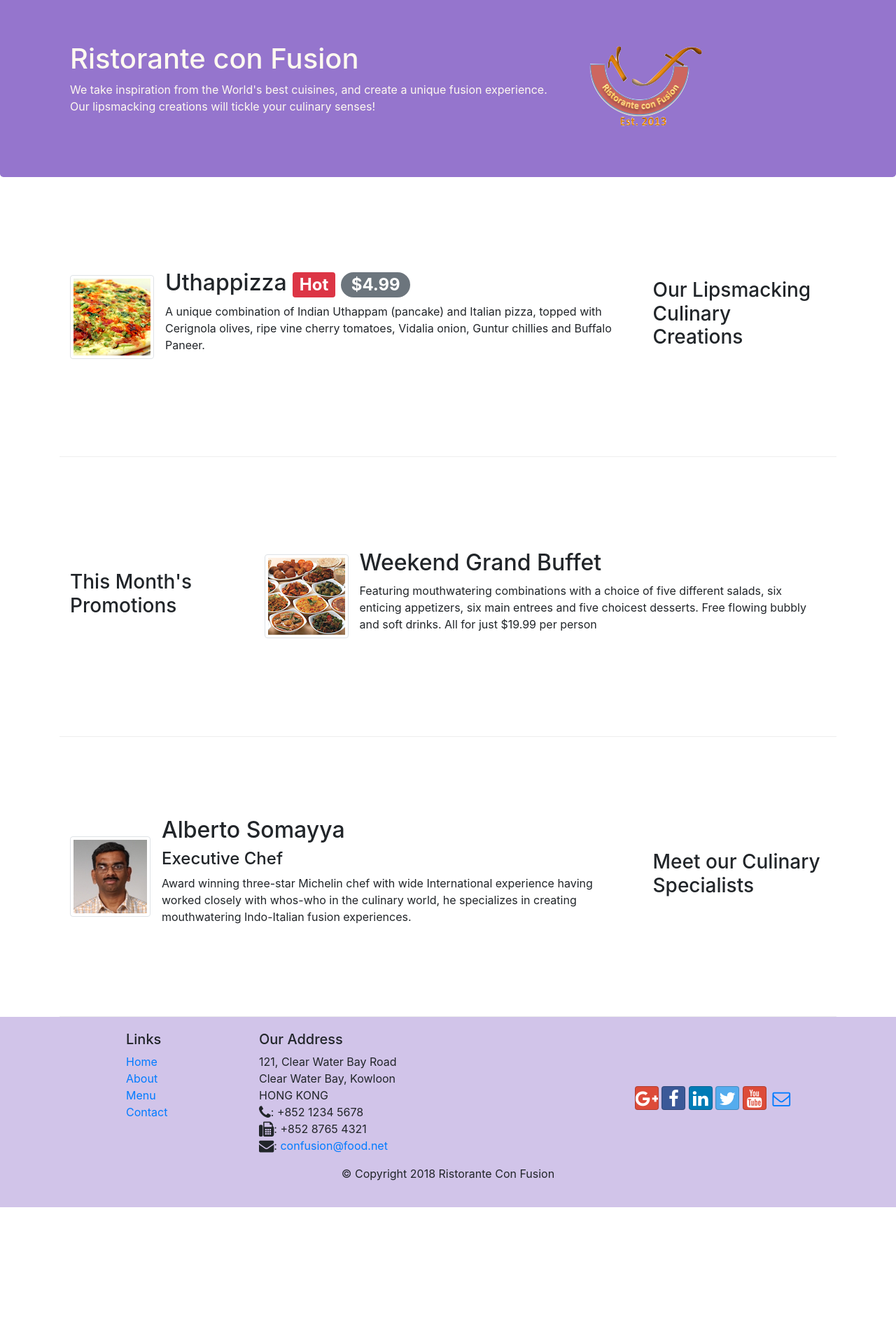
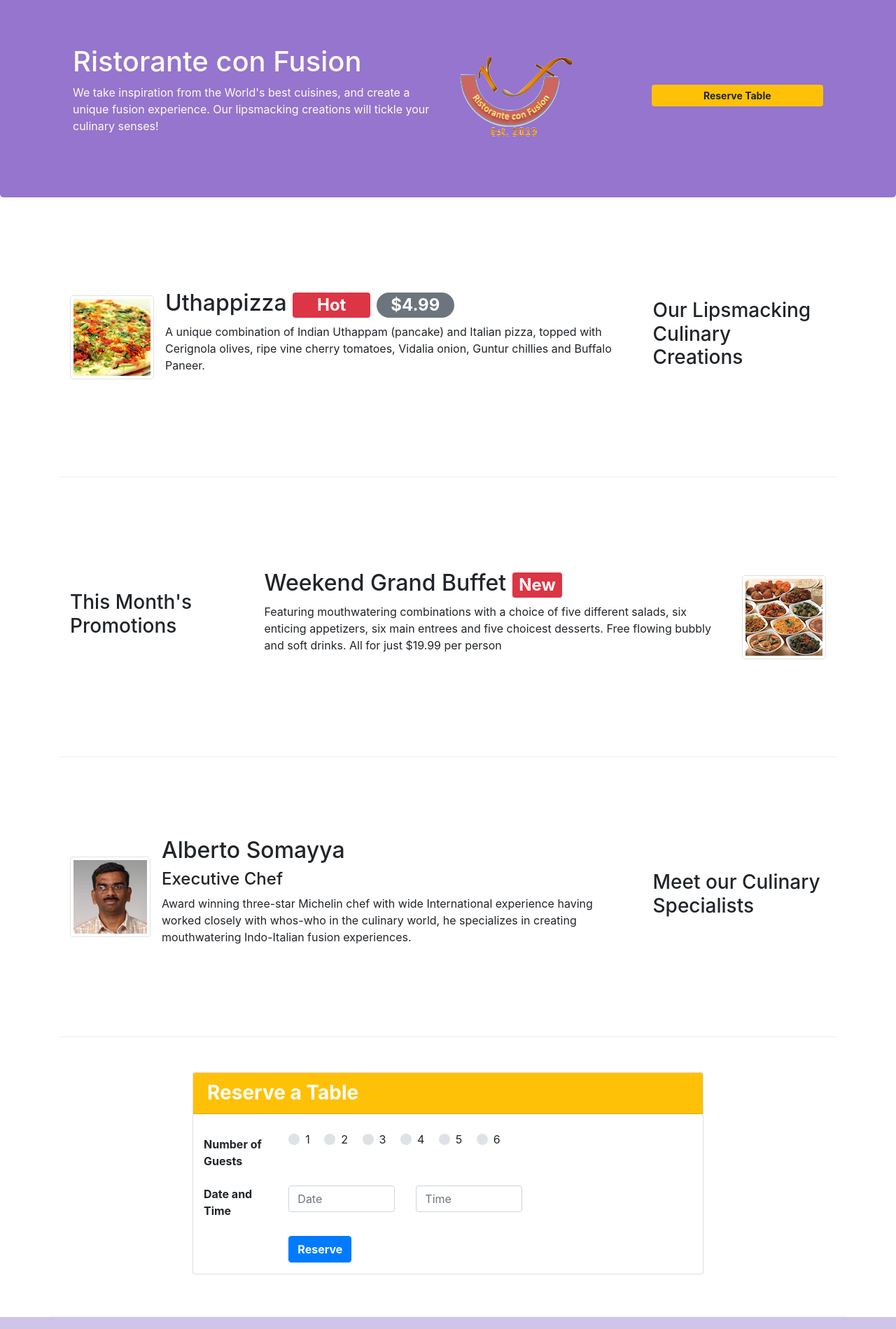
Before and after one commit to m0hit312000/Bootstrap_Learning, a website: page index.html in a window 1280 px wide. Shown: the part 60-1959 px from the top of the page at 70% size. Before the commit the page ends 1785 px from the top, so only its background shows below. Drawn offline with nearby package versions, Linux system fonts and the light colour scheme.

Commit message:
Assignment-2

```diff
--- a/index.html
+++ b/index.html
@@ -34,13 +34,16 @@
     </nav>
     <header class="jumbotron">
         <div class="container">
-            <div class="row row-header">
-                <div class="col-12 col-sm-8">
+            <div class="row row-header p-1">
+                <div class="col-12 col-md-6">
                     <h1>Ristorante con Fusion</h1>
                     <p>We take inspiration from the World's best cuisines, and create a unique fusion experience. Our lipsmacking creations will tickle your culinary senses!</p>
                 </div>
-                <div class="col-12 col-sm align-self-center">
+                <div class="col-12 col-md-3 align-self-center">
                    <img src="img/logo.png" class="image-fluid">
+                </div>
+                <div class="col-md-3 align-self-center">
+                  <a role="button" class="btn btn-warning btn-sm btn-block font-weight-bold" href="#card-form">Reserve Table</a>
                 </div>
             </div>
         </div>
@@ -55,8 +58,8 @@
                <div class="media">
                   <img class="d-flex mr-3 img-thumbnail align-self-center" src="img/uthappizza.png" alt="uthappizza">
                   <div class="media-body">
-                     <h2 class="mt-0">Uthappizza <span class="badge badge-danger">Hot </span> <span class="badge badge-pill badge-secondary"> $4.99</span></h2>
-                     <p>A unique combination of Indian Uthappam (pancake) and Italian pizza, topped with Cerignola olives, ripe vine cherry tomatoes, Vidalia onion, Guntur chillies and Buffalo Paneer.</p>
+                     <h2 class="mt-0">Uthappizza <span class="badge badge-danger col-md-2 col-6">Hot </span> <span class="badge badge-pill badge-secondary col-md-2 col-6"> $4.99</span></h2>
+                     <p class="d-none d-sm-block">A unique combination of Indian Uthappam (pancake) and Italian pizza, topped with Cerignola olives, ripe vine cherry tomatoes, Vidalia onion, Guntur chillies and Buffalo Paneer.</p>
                   </div>
                </div>
             </div>
@@ -69,13 +72,12 @@
             </div>
             <div class="col col-sm col-md">
                 <div class="media">
-                    <img class="d-flex mr-3 img-thumbnail align-self-center" src="img/buffet.png" alt="buffet">
                     <div class="media-body">
-                        <h2 class="mt-0">Weekend Grand Buffet</h2>
-                        <p>Featuring mouthwatering combinations with a choice of five different salads, six enticing appetizers, six main entrees and five choicest desserts. Free flowing bubbly and soft drinks. All for just $19.99 per person </p>
+                        <h2 class="mt-0">Weekend Grand Buffet <span class="badge badge-danger">New</span></h2>
+                        <p class="d-none d-sm-block">Featuring mouthwatering combinations with a choice of five different salads, six enticing appetizers, six main entrees and five choicest desserts. Free flowing bubbly and soft drinks. All for just $19.99 per person </p>
                     </div>
+                    <img class="d-flex ml-3 img-thumbnail align-self-center" src="img/buffet.png" alt="buffet">
                  </div>
-
             </div>
         </div>
 
@@ -89,12 +91,66 @@
                     <div class="media-body">
                         <h2>Alberto Somayya</h2>
                         <h4>Executive Chef</h4>
-                        <p>Award winning three-star Michelin chef with wide International experience having worked closely with whos-who in the culinary world, he specializes in creating mouthwatering Indo-Italian fusion experiences. </p>
+                        <p class="d-none d-sm-block">Award winning three-star Michelin chef with wide International experience having worked closely with whos-who in the culinary world, he specializes in creating mouthwatering Indo-Italian fusion experiences. </p>
                     </div>
                  </div>
 
             </div>
         </div>
+    </div>
+    <div class="container row row-content  justify-content-center">
+      <div class="col-12 col-md-8 ">
+         <div id="card-form" class="card">
+           <h3 class="card-header bg-warning text-white font-weight-bold">Reserve a Table</h3>
+           <form class="pt-4 container">
+                <div class="form-group row">
+                  <label for="NoOfGuest" class="col-form-label col-md-2 font-weight-bold">Number of Guests</label>
+                   <div class="col col-md-6">
+                      <div class="custom-control custom-radio custom-control-inline">
+                        <input type="radio" id="customRadioInline1" name="customRadioInline1" class="custom-control-input">
+                        <label class="custom-control-label" for="customRadioInline1">1</label>
+                      </div>
+                      <div class="custom-control custom-radio custom-control-inline">
+                        <input type="radio" id="customRadioInline2" name="customRadioInline1" class="custom-control-input">
+                        <label class="custom-control-label" for="customRadioInline2">2</label>
+                      </div>
+                      <div class="custom-control custom-radio custom-control-inline">
+                        <input type="radio" id="customRadioInline1" name="customRadioInline1" class="custom-control-input">
+                        <label class="custom-control-label" for="customRadioInline1">3</label>
+                      </div>
+                      <div class="custom-control custom-radio custom-control-inline">
+                        <input type="radio" id="customRadioInline2" name="customRadioInline1" class="custom-control-input">
+                        <label class="custom-control-label" for="customRadioInline2">4</label>
+                      </div>
+                      <div class="custom-control custom-radio custom-control-inline">
+                        <input type="radio" id="customRadioInline1" name="customRadioInline1" class="custom-control-input">
+                        <label class="custom-control-label" for="customRadioInline1">5</label>
+                      </div>
+                      <div class="custom-control custom-radio custom-control-inline">
+                        <input type="radio" id="customRadioInline2" name="customRadioInline1" class="custom-control-input">
+                        <label class="custom-control-label" for="customRadioInline2">6</label>
+                      </div>
+                  </div>
+                </div>
+                <div class="form-group row">
+                  <label for="DateandTime" class="col-md-2 font-weight-bold">Date and Time</label>
+                  <div class="col-12 col-md-3">
+                    <input type="text" class="form-control" id="date" name="date" placeholder="Date">
+                  </div>
+                  <div class="col-12 col-md-3">
+                    <input type="text" class="form-control" id="time" name="time" placeholder="Time">
+                  </div>
+                </div>
+                <div class="form-group row">
+                  <div class="col-12 offset-md-2 col-md-4">
+                    <button type="submit" class="btn btn-primary font-weight-bold">
+                      Reserve
+                    </button>
+                  </div>
+                </div>
+           </form>
+         </div>
+      </div>
     </div>
 
     <footer class="footer">
```
